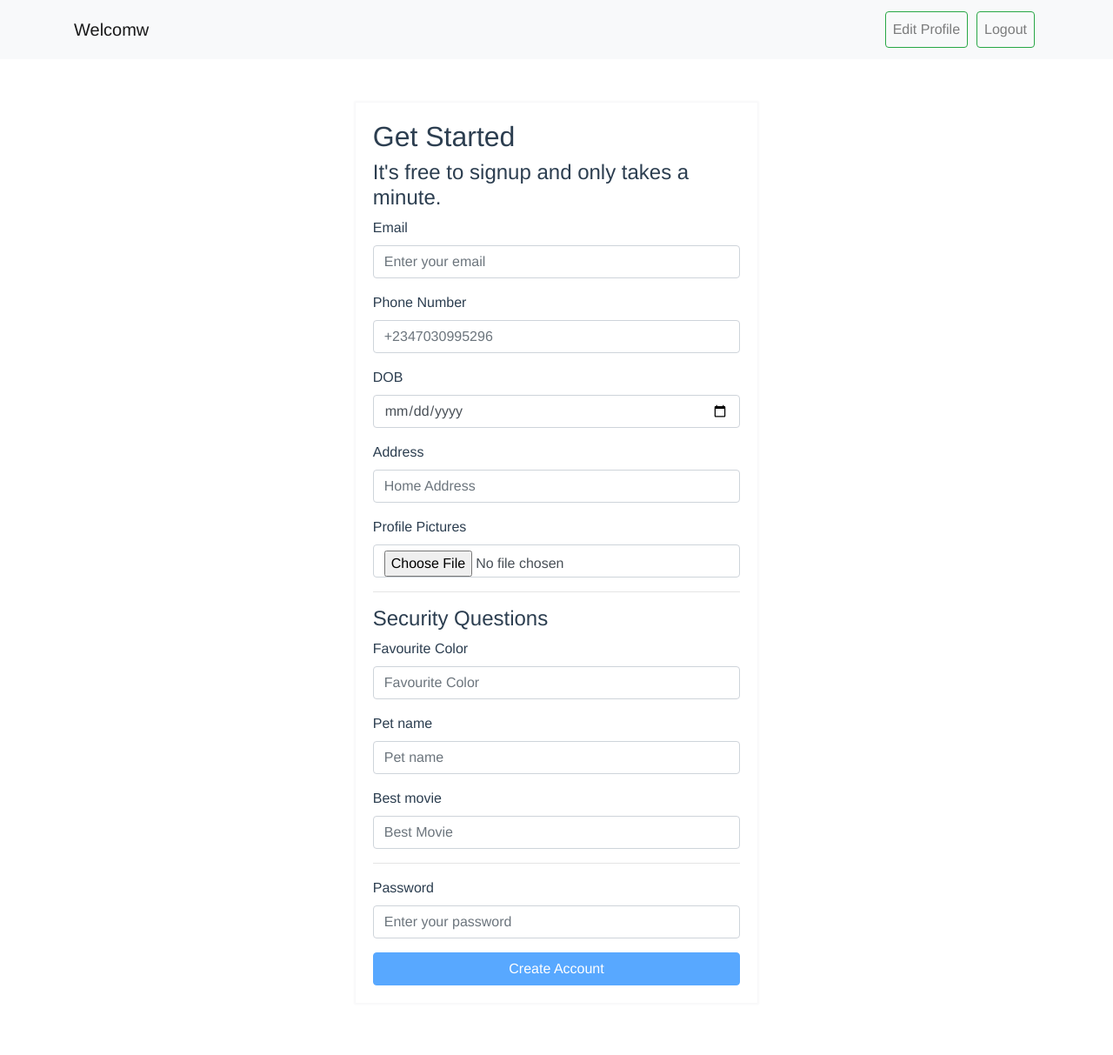
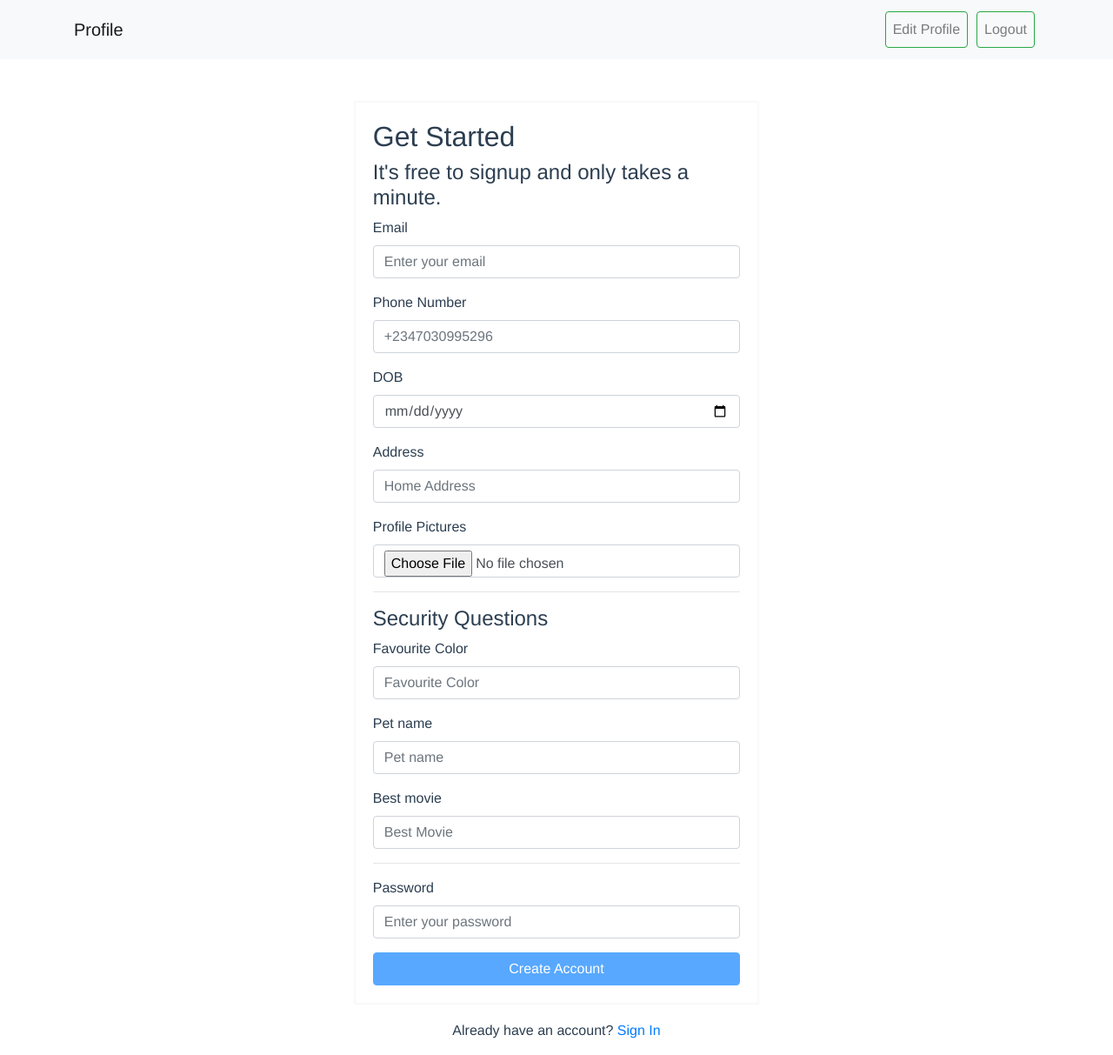
Before and after one commit to hdJerry/client, a Vue app: page /register in a window 1280 px wide. Shown: the whole page at 87% size. Built offline with nearby package versions, Linux system fonts and the light colour scheme; no server answers; sample sign-in values are in the browser's storage.

Commit message:
Jetcake client side

```diff
--- a/src/auth/Login.vue
+++ b/src/auth/Login.vue
@@ -55,6 +55,8 @@
           </form>
 
       </div>
+
+      <p>Don't have an account? <router-link to="/register">Create an Account</router-link></p>
 
 
     </div>
--- a/src/auth/Register.vue
+++ b/src/auth/Register.vue
@@ -119,6 +119,10 @@
           <!-- row -->
         </form>
       </div>
+      <p style="margin-top : -30px;">
+        Already have an account?
+        <router-link to="/login">Sign In</router-link>
+      </p>
 </div>
 
 </template>
--- a/src/views/Profile.vue
+++ b/src/views/Profile.vue
@@ -4,7 +4,7 @@
           <div class="profile">
             <nav class="navbar navbar-expand-md navbar-light bg-light">
                 <div class="container">
-                <router-link to="/profile" class="navbar-brand">Welcomw</router-link>
+                <router-link to="/profile" class="navbar-brand">Profile</router-link>
           <button type="button" class="navbar-toggler" data-toggle="collapse" data-target="#navbarCollapse">
               <span class="navbar-toggler-icon"></span>
           </button>
```
